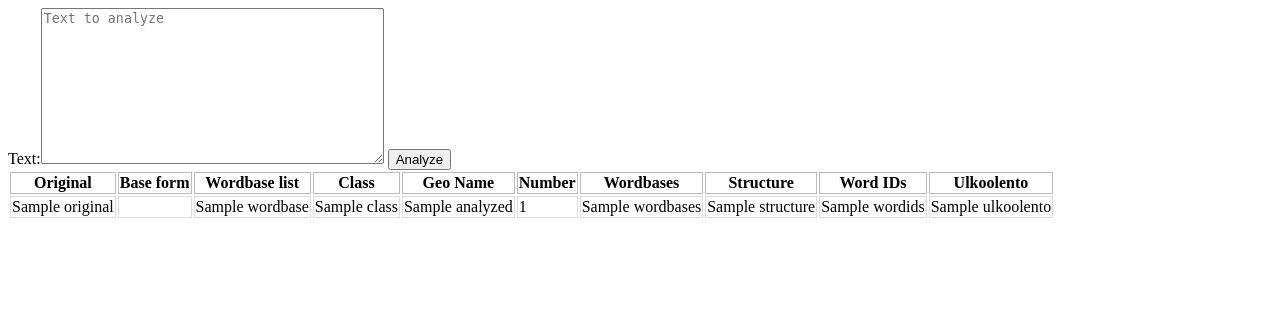
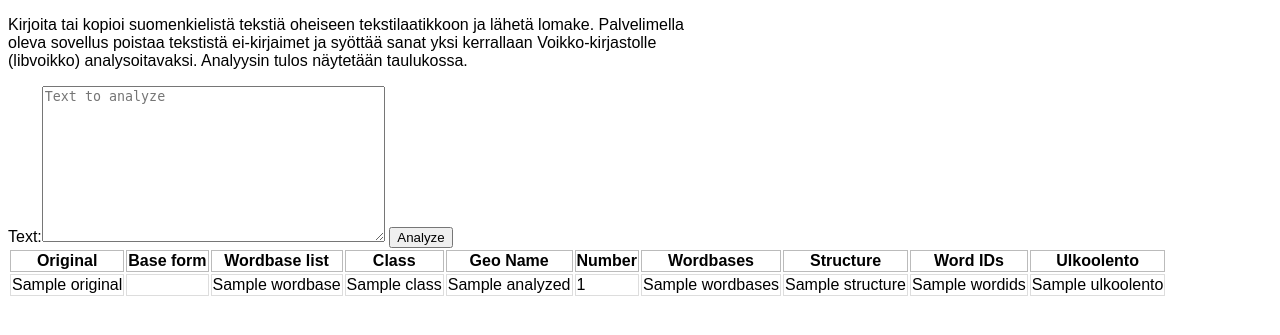
Before and after one commit to aapris/django-voikko-experiments, a Django app: template voiexp/vanalyzer/templates/base.html in a window 1280 px wide. Shown: the top 335 px of the page. Run offline with Django 3.2, Linux system fonts and the light colour scheme; tables that the repository leaves empty hold one stand-in row (values such as "Sample post"); the template is opened without the code that fills it: values that come from a table or form of the project are taken from there, most other values are stand-ins (such as "Sample title", 1, 10 or a date in 2020); parts of the project's set-up code (start-up, migrations or seed data) failed here and were passed over.

Commit message:
Add some help text

```diff
--- a/voiexp/vanalyzer/templates/base.html
+++ b/voiexp/vanalyzer/templates/base.html
@@ -12,11 +12,19 @@
 .seikkasana {background-color: #ddffff}
 .nimi {background-color: #ddffff}
 .sidesana {background-color: #cccccc}
+body {font-family: sans-serif}
 th {border:1px solid #bbb;}
 td {border:1px solid #ddd;}
+p {width: 80ex;}
 </style>
 </head>
 <body>
+<p>
+Kirjoita tai kopioi suomenkielistä tekstiä oheiseen tekstilaatikkoon ja lähetä lomake.
+Palvelimella oleva sovellus poistaa tekstistä ei-kirjaimet ja syöttää
+sanat yksi kerrallaan Voikko-kirjastolle (libvoikko) analysoitavaksi.
+Analyysin tulos näytetään taulukossa.
+</p>
 <form method="post" action="">
 {{ textform }} {% csrf_token %}
 <button type="submit">Analyze</button>
```
